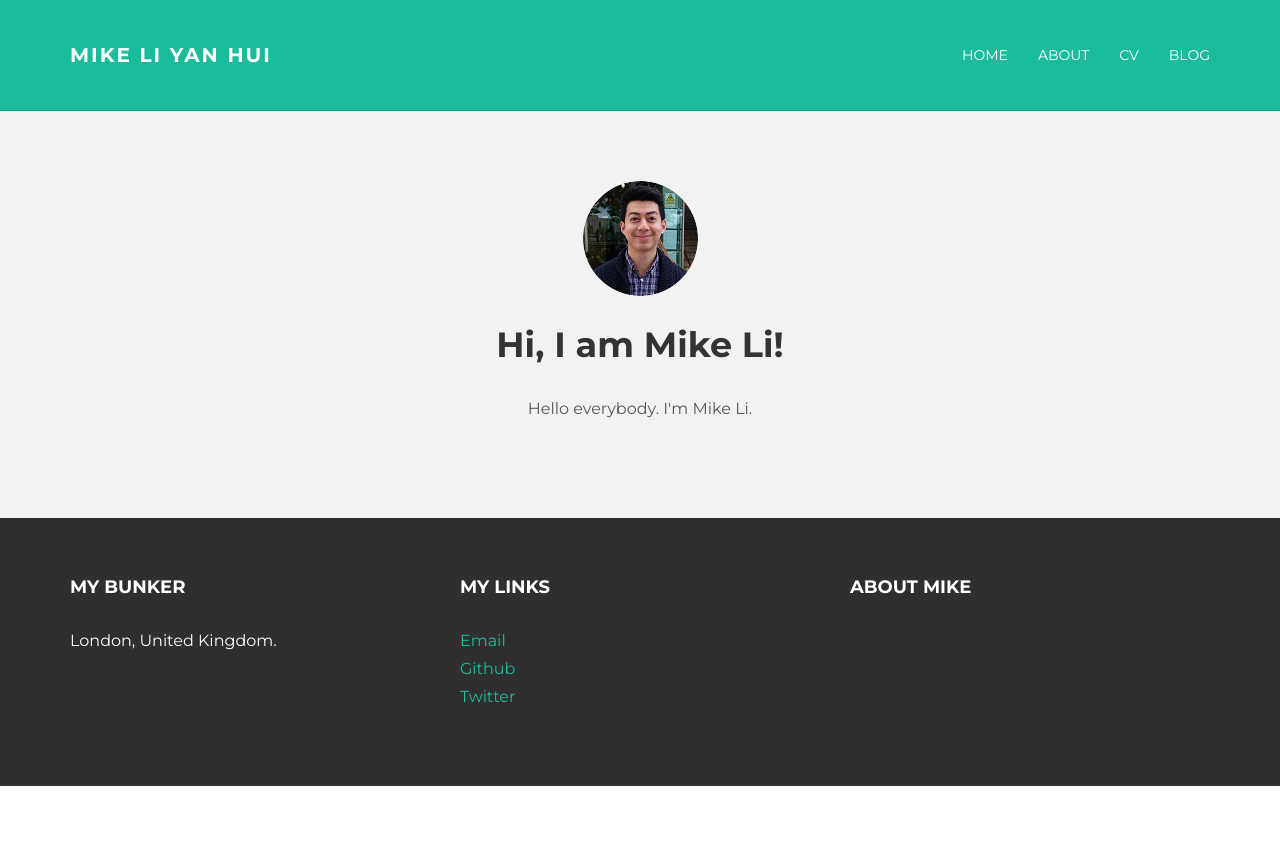
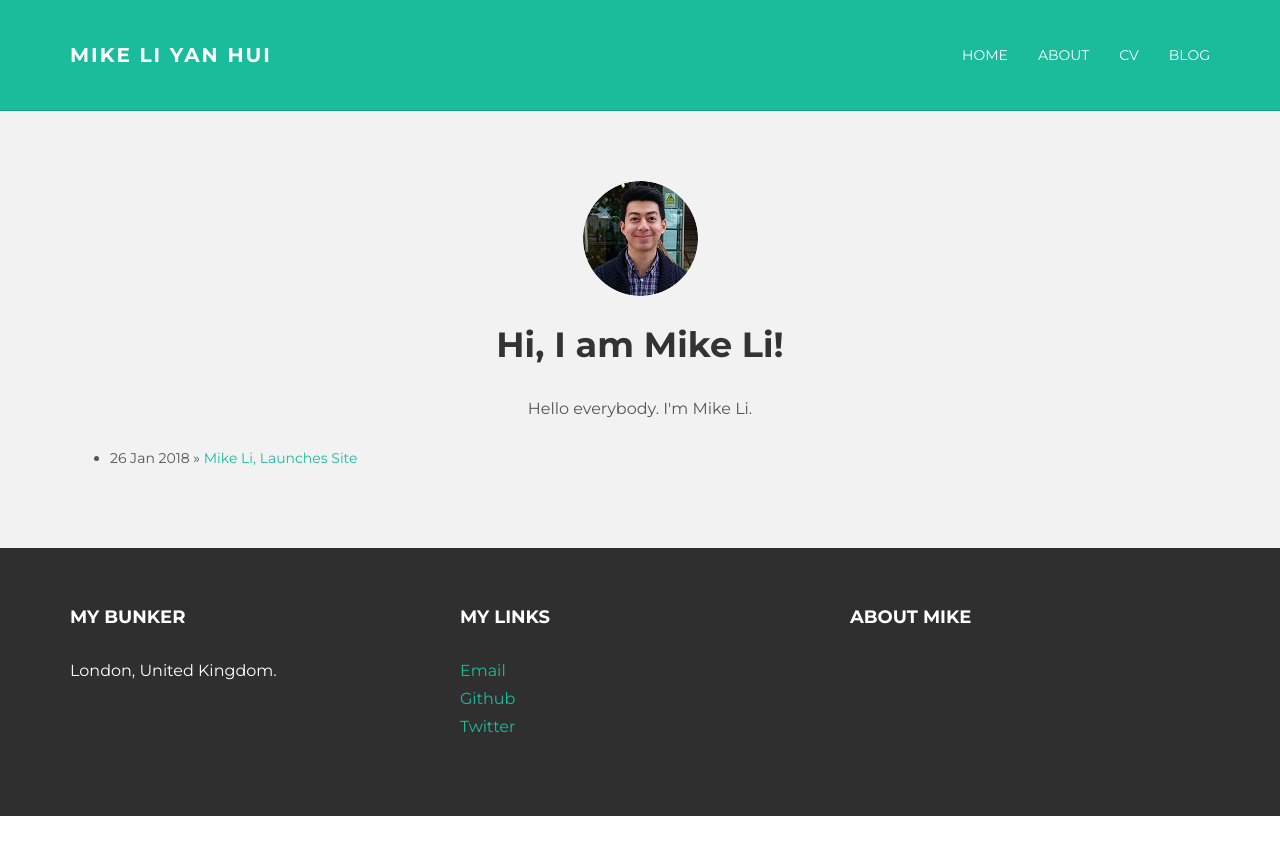
Before and after one commit to mikejamesli/mikeli11.github.io, a Jekyll site: the page built from index.html, in a window 1280 px wide. Shown: the top 855 px of the page. Built offline with Jekyll 4.4.1, drawn with Linux system fonts in a browser that asks for light colours; nearby versions of some CDN libraries; library files that are not in the unit come from our copies.

```diff
--- a/_layouts/default.html
+++ b/_layouts/default.html
@@ -20,7 +20,7 @@
 				  </div>
 				  <div class="navbar-collapse collapse">
 					<ul class="nav navbar-nav navbar-right">
-						<li><a href="/">Home</a></li>
+						<li><a href="#">Home</a></li>
 						<li><a href="/about">About</a></li>
 						<li><a href="/cv">CV</a></li>
 						<li><a href="/blog">Blog</a></li>
--- a/index.html
+++ b/index.html
@@ -9,3 +9,8 @@ title: Mike Li
 		<p>Hello everybody. I'm Mike Li.</p>
 	</div><!-- /col-lg-8 -->
 </div><!-- /row -->
+<ul class="posts">
+	{% for post in site.posts %}
+	<li><span>{{ post.date | date_to_string }}</span> » <a href="{{ post.url }}" title="{{ post.title }}">{{ post.title }}</a></li>
+	{% endfor %}
+</ul>
```
